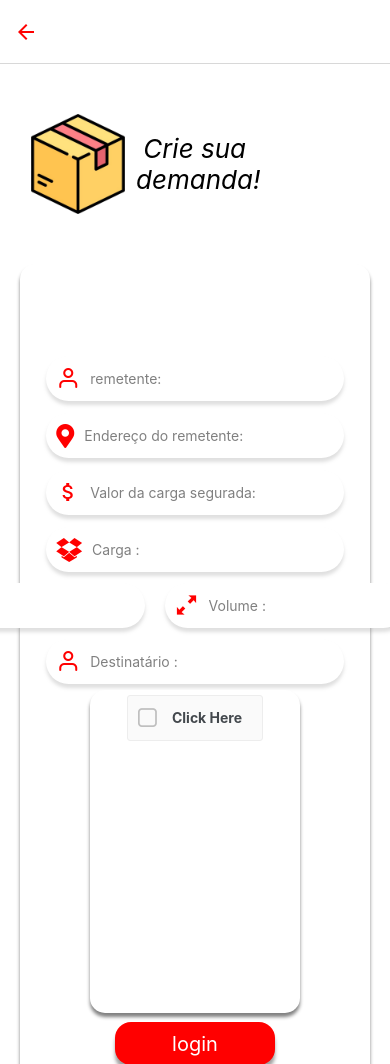
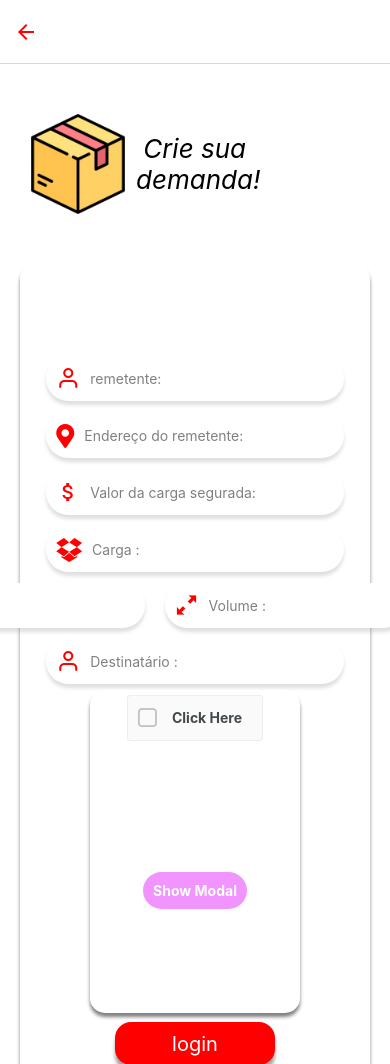
Before and after one commit to EduardoSBM/Tranportadora-React-Native, a React Native app: screen /Demanda in a window 390 px wide. Built offline with nearby package versions, Linux system fonts and the light colour scheme.

Commit message:
arrumando a tela de demanda e consertando o erro de Login_tela

```diff
--- a/Screens/Demanda.js
+++ b/Screens/Demanda.js
@@ -1,5 +1,5 @@
 import React, { useState } from 'react';
-import { TextInput, StyleSheet, Image, TouchableOpacity, Text, View, ScrollView } from 'react-native';
+import { TextInput, StyleSheet, Image, TouchableOpacity, Text, View, ScrollView, Alert, Modal, Pressable, } from 'react-native';
 import { Feather, Fontisto, MaterialIcons, FontAwesome5, Entypo } from '@expo/vector-icons';
 import { CheckBox } from 'react-native-elements';
 
@@ -12,6 +12,7 @@ export default function Demanda({ navigation }) {
   const [volume, setVolume] = useState('');
   const [destinatario, setDestinatario] = useState('');
   const [enderecoDestinatario, setEnderecoDestinatario] = useState('');
+  const [modalVisible, setModalVisible] = useState(false);
 
   return (
     <ScrollView style={styles.container}>
@@ -105,6 +106,32 @@ export default function Demanda({ navigation }) {
             title='Click Here'
             //checked={this.state.checked}
           />
+           <View style={styles.centeredView}>
+      <Modal
+        animationType="slide"
+        transparent={true}
+        visible={modalVisible}
+        onRequestClose={() => {
+          Alert.alert('Modal has been closed.');
+          setModalVisible(!modalVisible);
+        }}>
+        <View style={styles.centeredView}>
+          <View style={styles.modalView}>
+            <Text style={styles.modalText}>Hello World!</Text>
+            <Pressable
+              style={[styles.button, styles.buttonClose]}
+              onPress={() => setModalVisible(!modalVisible)}>
+              <Text style={styles.textStyle}>Hide Modal</Text>
+            </Pressable>
+          </View>
+        </View>
+      </Modal>
+      <Pressable
+        style={[styles.button, styles.buttonOpen]}
+        onPress={() => setModalVisible(true)}>
+        <Text style={styles.textStyle}>Show Modal</Text>
+      </Pressable>
+    </View>
         </View>
 
         <View>
@@ -116,6 +143,7 @@ export default function Demanda({ navigation }) {
     </ScrollView >
   );
 }
+
 
 const styles = StyleSheet.create({
   container: {
@@ -248,6 +276,45 @@ const styles = StyleSheet.create({
   txtbotom: {
     fontSize: 20,
     color: 'white',
+  },centeredView: {
+    flex: 1,
+    justifyContent: 'center',
+    alignItems: 'center',
+    marginTop: 22,
   },
-
+  modalView: {
+    margin: 20,
+    backgroundColor: 'white',
+    borderRadius: 20,
+    padding: 35,
+    alignItems: 'center',
+    shadowColor: '#000',
+    shadowOffset: {
+      width: 0,
+      height: 2,
+    },
+    shadowOpacity: 0.25,
+    shadowRadius: 4,
+    elevation: 5,
+  },
+  button: {
+    borderRadius: 20,
+    padding: 10,
+    elevation: 2,
+  },
+  buttonOpen: {
+    backgroundColor: '#F194FF',
+  },
+  buttonClose: {
+    backgroundColor: '#2196F3',
+  },
+  textStyle: {
+    color: 'white',
+    fontWeight: 'bold',
+    textAlign: 'center',
+  },
+  modalText: {
+    marginBottom: 15,
+    textAlign: 'center',
+  },
 });
--- a/Screens/Login_tela.js
+++ b/Screens/Login_tela.js
@@ -7,6 +7,7 @@ import axios from 'axios';
 export default function Login({ navigation }) {
   const [username, setUsername] = useState('');
   const [password, setPassword] = useState('');
+
 
   async function Submit() {
 
@@ -144,4 +145,5 @@ const styles = StyleSheet.create({
     width: '100%',
     alignItems: 'center',
   },
+
 });
```
